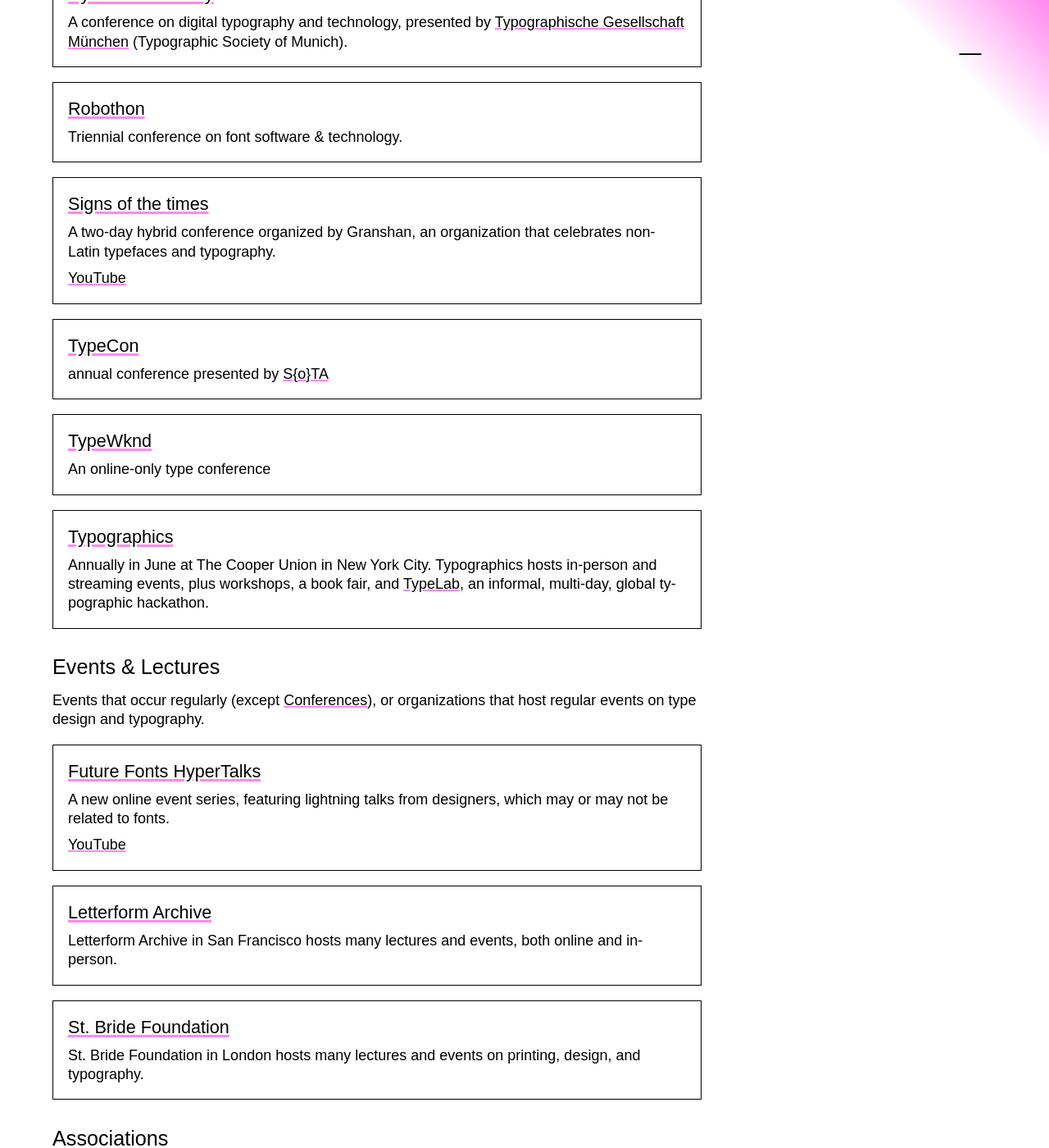
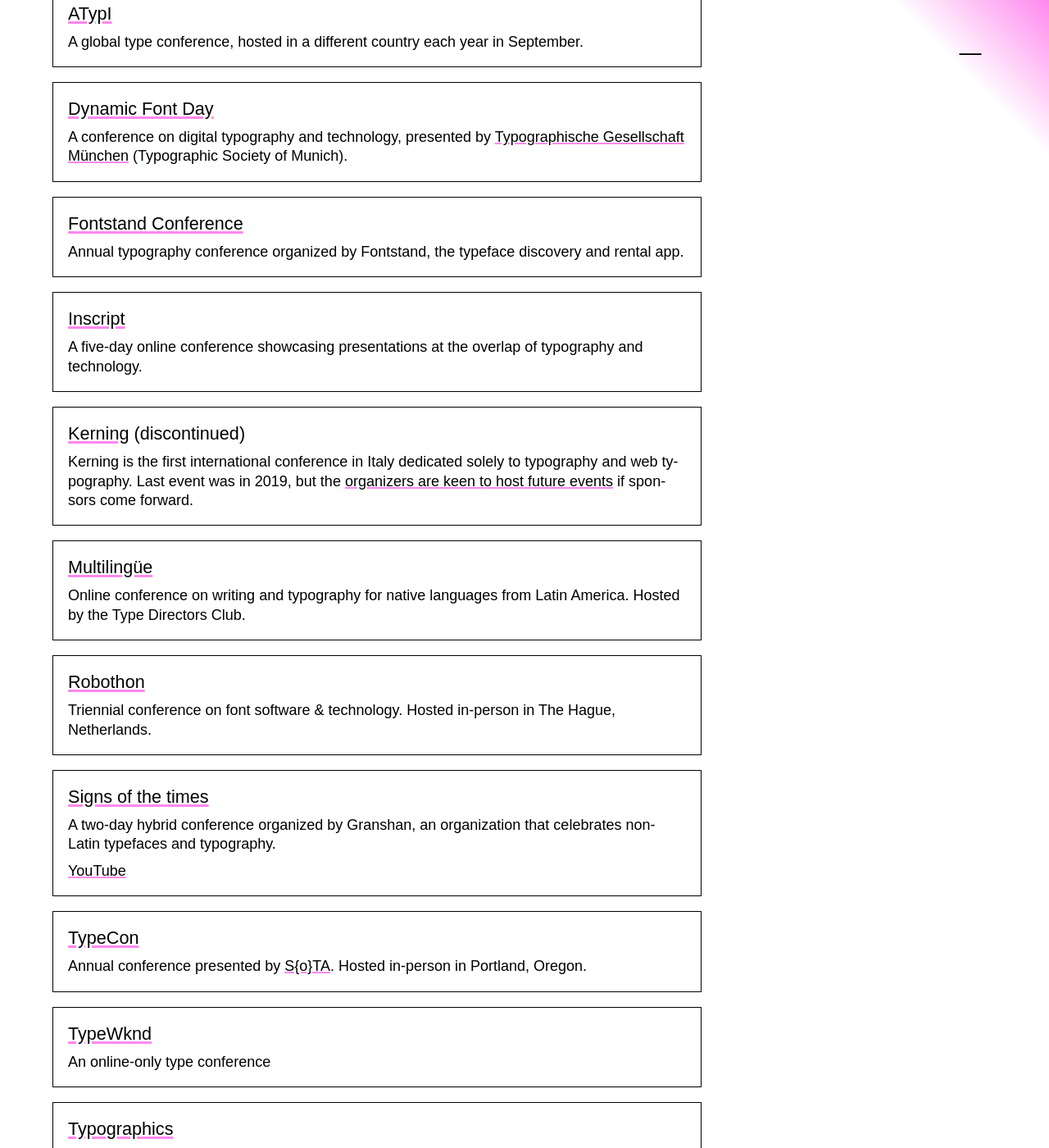
Before and after one commit to justinpenner/type-design-resources, a Jekyll site: the page built from index.md, in a window 1280 px wide and 1400 px high, scrolled down 8909 px. Shown: the whole window at 82% size. Built offline with Jekyll 4.4.1, drawn with Linux system fonts in a browser that asks for light colours; some web fonts are replaced; some of the changed text lies outside the part shown.

Commit message:
Added some education and event links
Thanks to @guillaumeberry for all the suggestions!

```diff
--- a/_data/data.yaml
+++ b/_data/data.yaml
@@ -73,6 +73,9 @@
           - name: Variable Font Course
             url: https://www.variablefontcourse.com/
             description: An on-demand video course by Arthur Reinders Folmer on creating variable fonts, and variable colour fonts.
+          - name: I Love Typography Academy
+            url: https://ilovetypography.com/academy/
+            description: ILT academy exists to promote expert teaching of type design, font production, and typography. Courses cover various script systems and are taught in a number of languages.
       - name: Full-time programs
         items:
           - name: ANRT
@@ -235,7 +238,7 @@
             description: A global type conference, hosted in a different country each year in September.
           - name: TypeCon
             url: https://www.typecon.com/
-            description: annual conference presented by [S{o}TA](https://www.typesociety.org/)
+            description: Annual conference presented by [S{o}TA](https://www.typesociety.org/). Hosted in-person in Portland, Oregon.
           - name: Typographics
             url: https://typographics.com/
             description: Annually in June at The Cooper Union in New York City. Typographics hosts in-person and streaming events, plus workshops, a book fair, and [TypeLab](https://typographics.com/typelab/), an informal, multi-day, global typographic hackathon.
@@ -244,7 +247,7 @@
             description: An online-only type conference
           - name: Robothon
             url: https://twitter.com/robothonconf
-            description: Triennial conference on font software & technology.
+            description: Triennial conference on font software & technology. Hosted in-person in The Hague, Netherlands.
           - name: Signs of the times
             url: https://signs-of-the-times.net/
             description: A two-day hybrid conference organized by Granshan, an organization that celebrates non-Latin typefaces and typography.
@@ -254,6 +257,19 @@
           - name: Dynamic Font Day
             url: https://dynamicfontday.com/
             description: A conference on digital typography and technology, presented by [Typographische Gesellschaft München](https://tgm-online.de/) (Typographic Society of Munich).
+          - name: Inscript
+            url: https://inscript.tf/
+            description: A five-day online conference showcasing presentations at the overlap of typography and technology.
+          - name: Fontstand Conference
+            url: https://fontstand.com/conference/
+            description: Annual typography conference organized by Fontstand, the typeface discovery and rental app.
+          - name: Kerning
+            url: https://kerning.it/
+            description: Kerning is the first international conference in Italy dedicated solely to typography and web typography. Last event was in 2019, but the [organizers are keen to host future events](https://twitter.com/ssstofff/status/1547939771623755778) if sponsors come forward.
+            discontinued: true
+          - name: Multilingüe
+            url: https://www.typedrivesculture.com/
+            description: Online conference on writing and typography for native languages from Latin America. Hosted by the Type Directors Club.
       - name: Events & Lectures
         description: "Events that occur regularly (except [Conferences](#conferences)), or organizations that host regular events on type design and typography."
         items:
@@ -269,6 +285,12 @@
           - name: St. Bride Foundation
             url: https://letterformarchive.org/events/
             description: St. Bride Foundation in London hosts many lectures and events on printing, design, and typography.
+          - name: Type Electives
+            url: https://www.typeelectives.com/events
+            description: Type Electives hosts lectures and events that go beyond traditional type design topics.
+            links:
+              - name: YouTube
+                url: https://www.youtube.com/@typeelectives
       - name: Associations
         items:
           - name: ATypI
```
